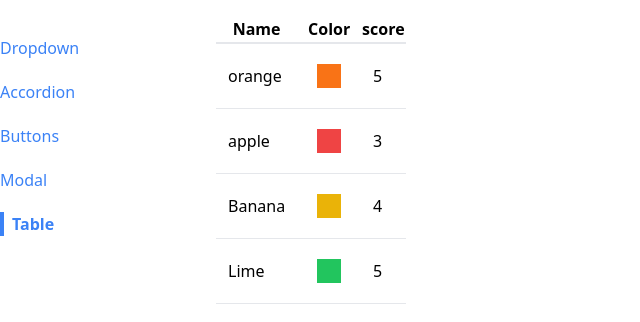
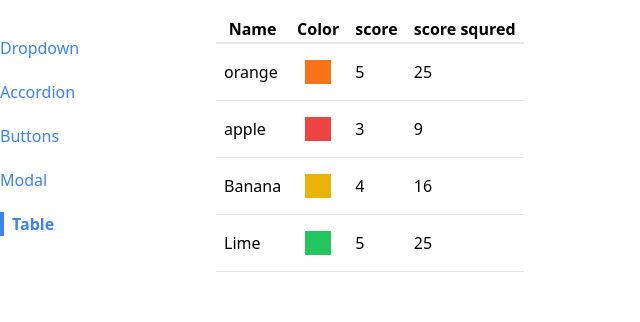
Before and after one commit to Mahyab/sideBarFundementalE, a React (Create React App) app: page /table in a window 1280 px wide. Shown: the top 322 px of the page, without its empty margins (0-640 px from the left). Built offline with nearby package versions, Linux system fonts and the light colour scheme.

Commit message:
add the indivisual key for array of reusable table component

```diff
--- a/src/Components/Table.js
+++ b/src/Components/Table.js
@@ -1,20 +1,21 @@
 import { render } from "@testing-library/react";
 
-export default function Table({data ,config}) {
-    const renderedRows = data.map((fruit) =>{
+export default function Table({data ,config , keyFn}) {
+    const renderedRows = data.map((rowData) =>{
+        const renderedCells = config.map((column) =>{
+            return (
+                <td className={`p-2`} key={column.label}>{column.render(rowData)}</td>
+            );
+        })
         return (
-            <tr className="border-b" key={fruit.name}>
-                <td className="p-3">{fruit.name}</td>
-                <td className="p-3">
-                    <div className={`p-3 m-2 ${fruit.color}`}></div>
-                </td>
-                <td className="p-3">{fruit.score}</td>
+            <tr className="border-b" key={keyFn(rowData)}>
+                {renderedCells}
             </tr>
         )
     });
     const renderedTableHeaders = config.map((column) => {
         return(
-            <th key={column.label}>{column.label}</th>
+            <th className="px-2" key={column.label}>{column.label}</th>
         )
     })
     return(
--- a/src/pages/TablePage.js
+++ b/src/pages/TablePage.js
@@ -13,19 +13,26 @@ export default function TablePage() {
         },
         {
             label:"Color",
-            render: (fruit) => fruit.color
+            render: (fruit) => <div className={`p-3 m-2 ${fruit.color}`}></div>
         },
         {
             label:"score",
             render: (fruit) => fruit.score
-         },
+        },
+        {
+            label:"score squred",
+            render:(fruit) => (fruit.score * fruit.score)
+        }
 
-    ]
+    ];
+    function keyFn(fruit) {
+        return fruit.name
+    }
 
 
     return(
         <div>
-          <Table data={data} config={config}/>
+          <Table keyFn= {keyFn} data={data} config={config}/>
         </div>
     )
 }
```
